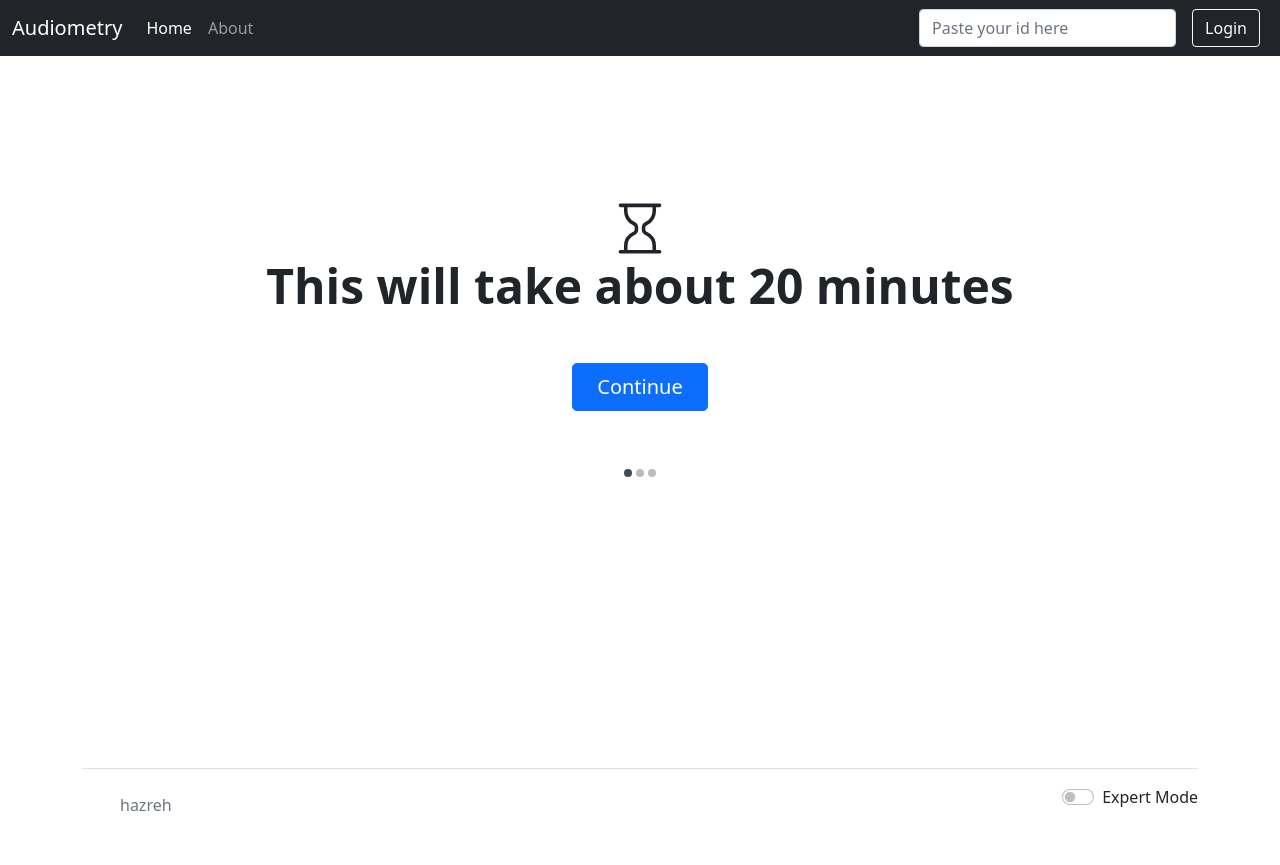
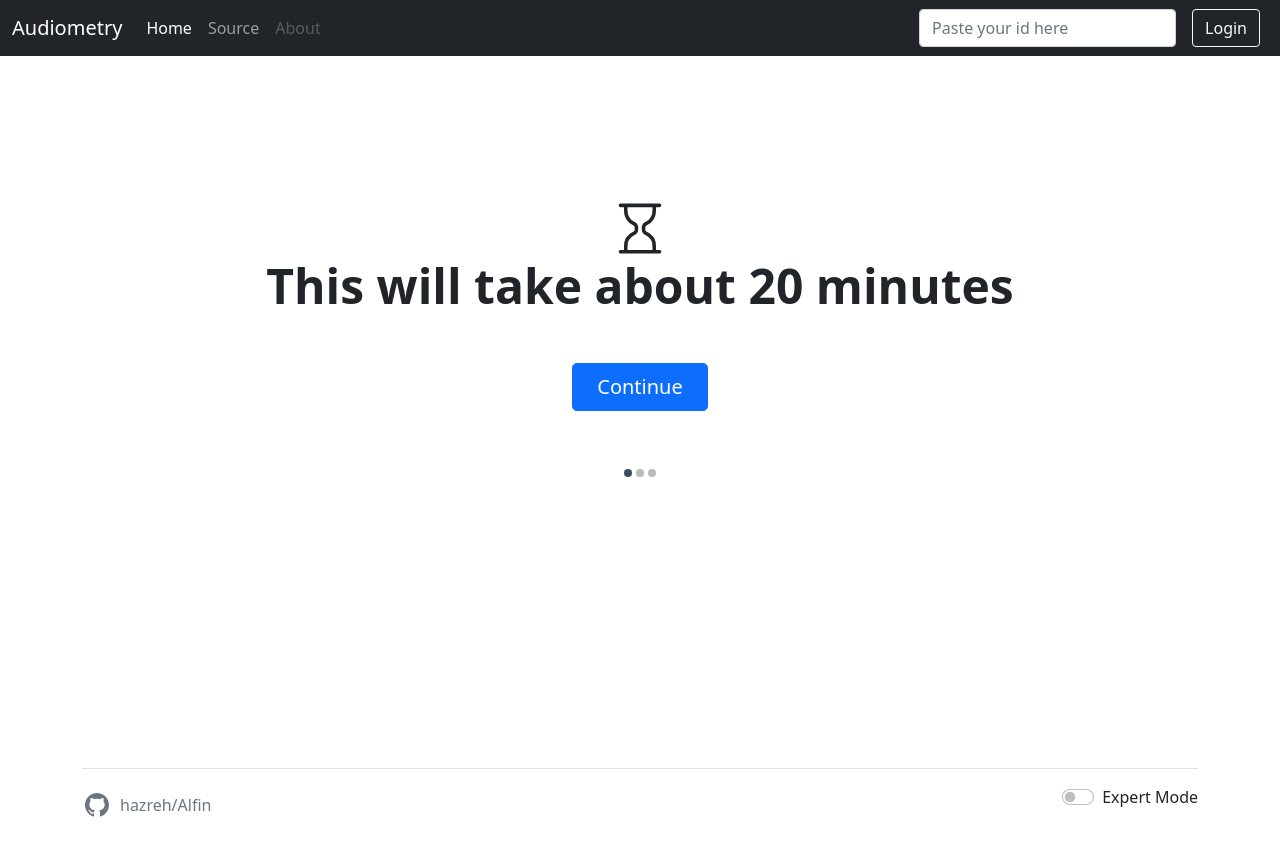
Before and after one commit to HaZoru/audiometry, a Flask app: page / in a window 1280 px wide. Run offline with Flask 2, Linux system fonts and the light colour scheme.

Commit message:
refactor some navbar hrefs

```diff
--- a/templates/layout.html
+++ b/templates/layout.html
@@ -34,7 +34,10 @@
                         <a class="nav-link active" aria-current="page" href="/">Home</a>
                     </li>
                     <li class="nav-item">
-                        <a class="nav-link" href="#">About</a>
+                        <a class="nav-link" href="https://github.com/HaZoru/audiometry" target="_blank">Source</a>
+                    </li>
+                    <li class=" nav-item">
+                        <a class="nav-link disabled" href="/about">About</a>
                     </li>
                 </ul>
                 <div class="col-12 col-lg-auto mb-3 mb-lg-0 me-lg-3">
@@ -63,13 +66,16 @@
     <!-- footer from https://getbootstrap.com/docs/5.1/examples/footers/-->
     <div class="container">
         <footer class="d-flex flex-wrap justify-content-between align-items-center py-3 my-4 border-top">
-            <div class="col-md-4 d-flex align-items-center">
-                <a href="/" class="mb-3 me-2 mb-md-0 text-muted text-decoration-none lh-1">
-                    <svg class="bi" width="30" height="24">
-                        <use xlink:href="#bootstrap" />
+            <div class="col-md-4 d-flex">
+                <a href="https://github.com/HaZoru" target="_blank"
+                    class="mb-3 me-2 mb-md-0 text-muted text-decoration-none lh-1">
+                    <svg xmlns="http://www.w3.org/2000/svg" width="30" height="24" fill="currentColor"
+                        class="bi bi-github" viewBox="0 0 16 16">
+                        <path
+                            d="M8 0C3.58 0 0 3.58 0 8c0 3.54 2.29 6.53 5.47 7.59.4.07.55-.17.55-.38 0-.19-.01-.82-.01-1.49-2.01.37-2.53-.49-2.69-.94-.09-.23-.48-.94-.82-1.13-.28-.15-.68-.52-.01-.53.63-.01 1.08.58 1.23.82.72 1.21 1.87.87 2.33.66.07-.52.28-.87.51-1.07-1.78-.2-3.64-.89-3.64-3.95 0-.87.31-1.59.82-2.15-.08-.2-.36-1.02.08-2.12 0 0 .67-.21 2.2.82.64-.18 1.32-.27 2-.27.68 0 1.36.09 2 .27 1.53-1.04 2.2-.82 2.2-.82.44 1.1.16 1.92.08 2.12.51.56.82 1.27.82 2.15 0 3.07-1.87 3.75-3.65 3.95.29.25.54.73.54 1.48 0 1.07-.01 1.93-.01 2.2 0 .21.15.46.55.38A8.012 8.012 0 0 0 16 8c0-4.42-3.58-8-8-8z" />
                     </svg>
                 </a>
-                <span class="text-muted" id="sig" onClick="changeName()">hazreh</span>
+                <span class="text-muted" id="sig" onClick="changeName()">hazreh/Alfin</span>
             </div>
 
             <ul class="nav col-md-4 justify-content-end list-unstyled d-flex">
@@ -80,8 +86,6 @@
                         <label class="form-check-label" for="flexSwitchCheckDefault">Expert Mode</label>
                     </div>
                 </li>
-
-
             </ul>
         </footer>
     </div>
```
